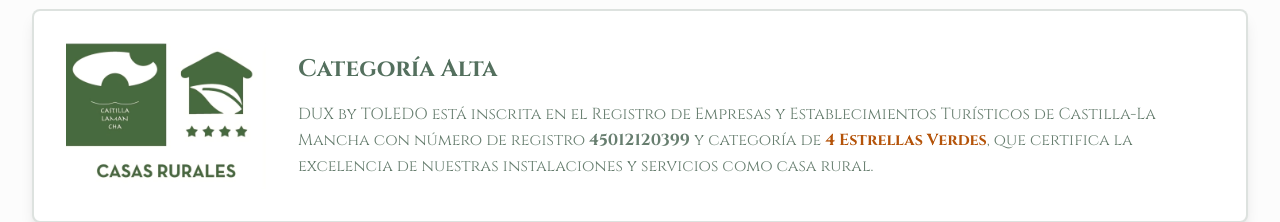
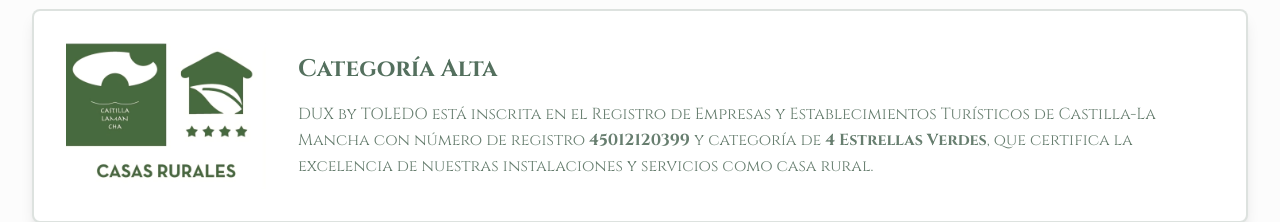
Before and after one commit to jlpascual90-spec/web_casarural_verde, a Next.js app in the folder app/: page / in a window 1280 px wide. Shown: the part 6320-6542 px from the top of the page. Built offline with nearby package versions, Linux system fonts and the light colour scheme.

Commit message:
Update services-section quito color rojo de 4 estrellas

```diff
--- a/app/components/services-section.tsx
+++ b/app/components/services-section.tsx
@@ -61,7 +61,7 @@
                 Categoría Alta
               </h3>
               <p className="text-muted-foreground leading-relaxed">
-                DUX by TOLEDO está inscrita en el Registro de Empresas y Establecimientos Turísticos de Castilla-La Mancha con número de registro <strong>45012120399</strong> y categoría de <strong className="text-amber-700 dark:text-amber-500">4 Estrellas Verdes</strong>, que certifica la excelencia de nuestras instalaciones y servicios como casa rural.
+                DUX by TOLEDO está inscrita en el Registro de Empresas y Establecimientos Turísticos de Castilla-La Mancha con número de registro <strong>45012120399</strong> y categoría de <strong>4 Estrellas Verdes</strong>, que certifica la excelencia de nuestras instalaciones y servicios como casa rural.
               </p>
             </div>
           </div>
```
